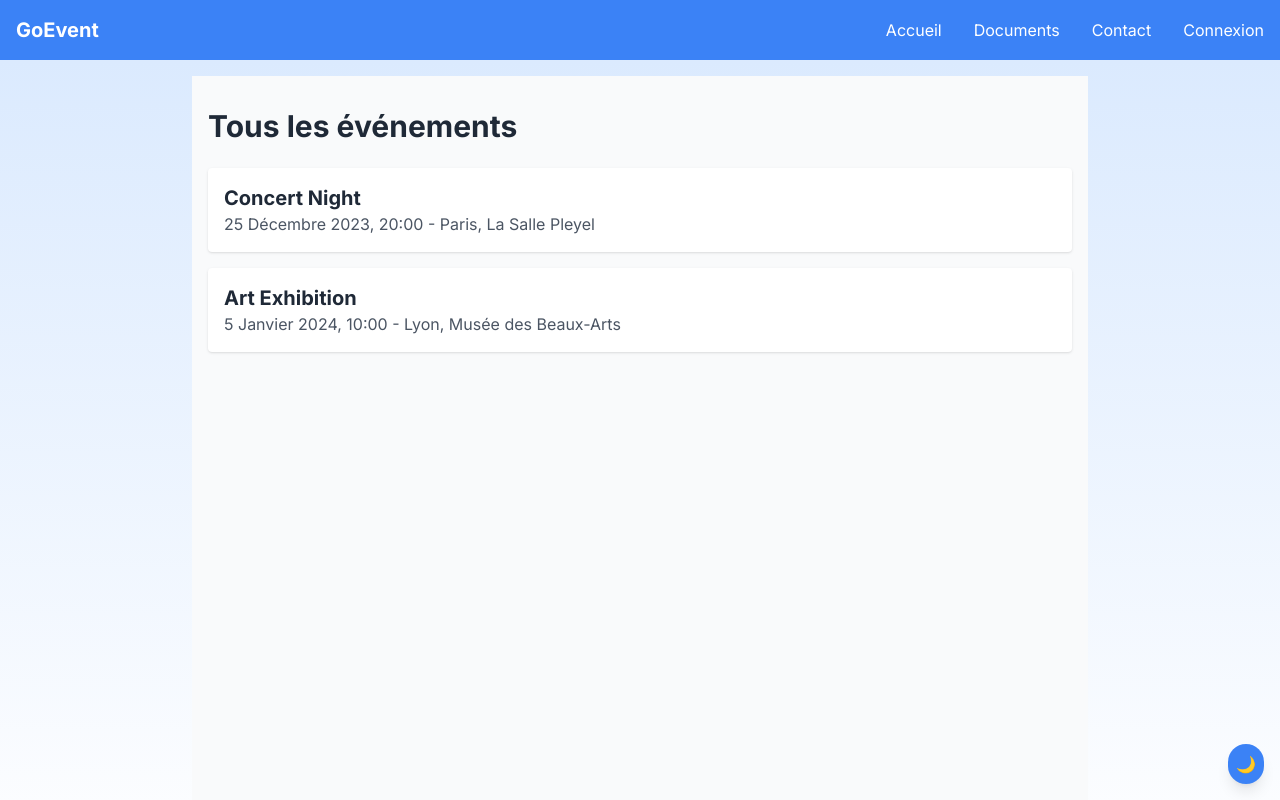
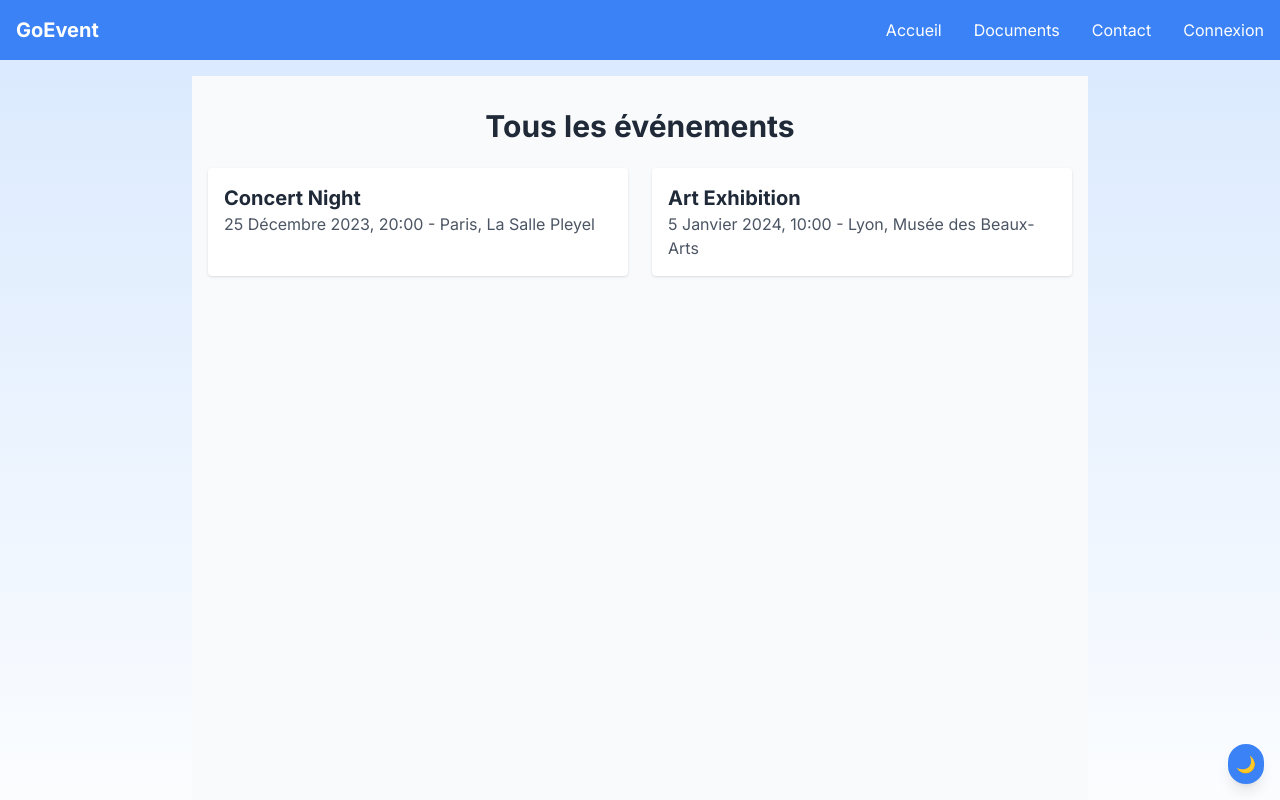
Before and after one commit to s6serge/goevents-app, a Next.js app: page /events in a window 1280 px wide. Shown: the top 800 px of the page. Built offline with nearby package versions, Linux system fonts and the light colour scheme.

Commit message:
Improve layout with Flex and Grid

```diff
--- a/app/events/page.jsx
+++ b/app/events/page.jsx
@@ -5,33 +5,30 @@ export default function EventsOverview() {
   return (
     <div className="py-8 bg-gray-50 dark:bg-gray-900 min-h-screen">
       <div className="container mx-auto px-4">
-        <h1 className="text-3xl font-bold mb-6 text-gray-800 dark:text-white">
+        <h1 className="text-3xl font-bold mb-6 text-gray-800 dark:text-white text-center">
           Tous les événements
         </h1>
-        <ul className="space-y-4">
-          <li>
+        {/* Use grid layout for larger screens */}
+        <div className="grid gap-6 md:grid-cols-2">
           <Link
             href="/event1"
-              className="block p-4 bg-white dark:bg-gray-800 shadow rounded hover:bg-gray-100 dark:hover:bg-gray-700"
+            className="block p-4 bg-white dark:bg-gray-800 shadow rounded hover:bg-gray-100 dark:hover:bg-gray-700 transform transition duration-300 hover:scale-105"
           >
             <h2 className="text-xl font-bold text-gray-800 dark:text-white">Concert Night</h2>
             <p className="text-gray-600 dark:text-gray-300">
               25 Décembre 2023, 20:00 - Paris, La Salle Pleyel
             </p>
           </Link>
-          </li>
-          <li>
           <Link
             href="/event2"
-              className="block p-4 bg-white dark:bg-gray-800 shadow rounded hover:bg-gray-100 dark:hover:bg-gray-700"
+            className="block p-4 bg-white dark:bg-gray-800 shadow rounded hover:bg-gray-100 dark:hover:bg-gray-700 transform transition duration-300 hover:scale-105"
           >
             <h2 className="text-xl font-bold text-gray-800 dark:text-white">Art Exhibition</h2>
             <p className="text-gray-600 dark:text-gray-300">
               5 Janvier 2024, 10:00 - Lyon, Musée des Beaux-Arts
             </p>
           </Link>
-          </li>
-        </ul>
+        </div>
       </div>
     </div>
   );
```
Lines whose indentation alone changed are shown as unchanged.
